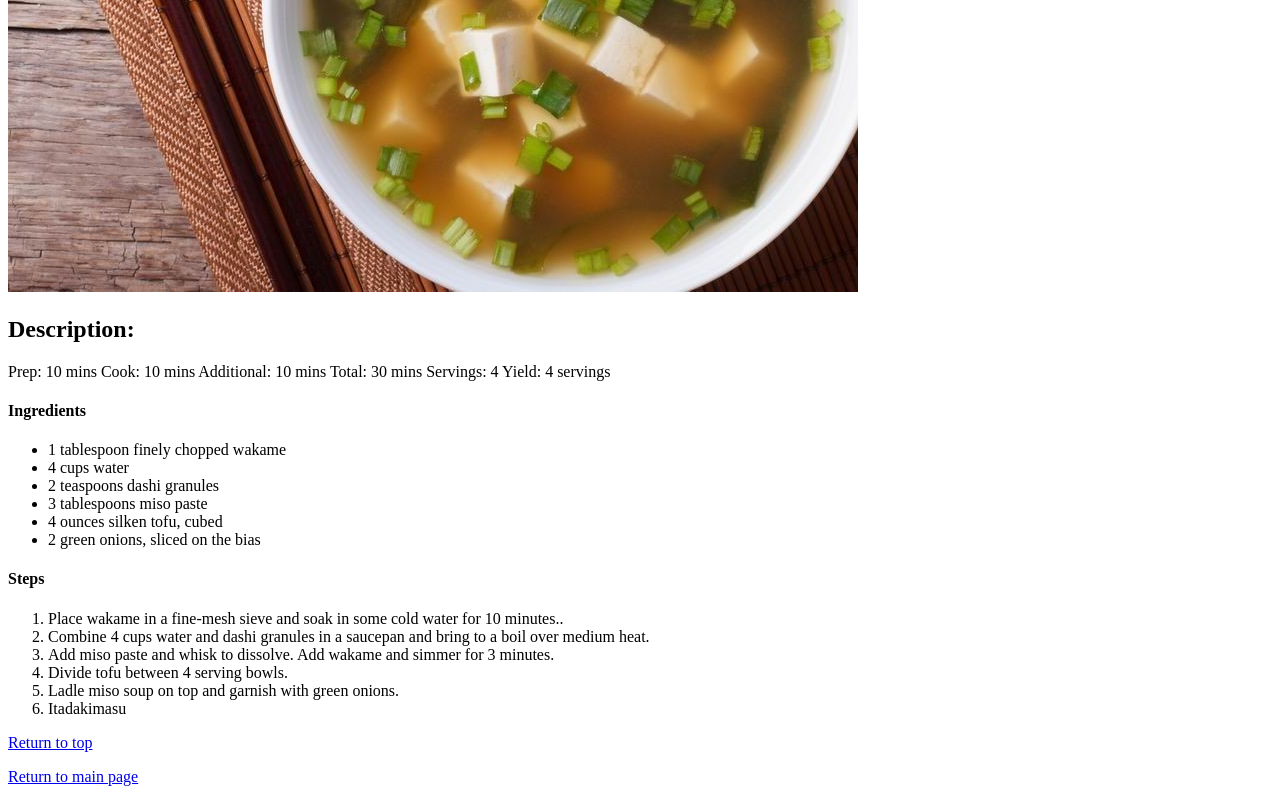
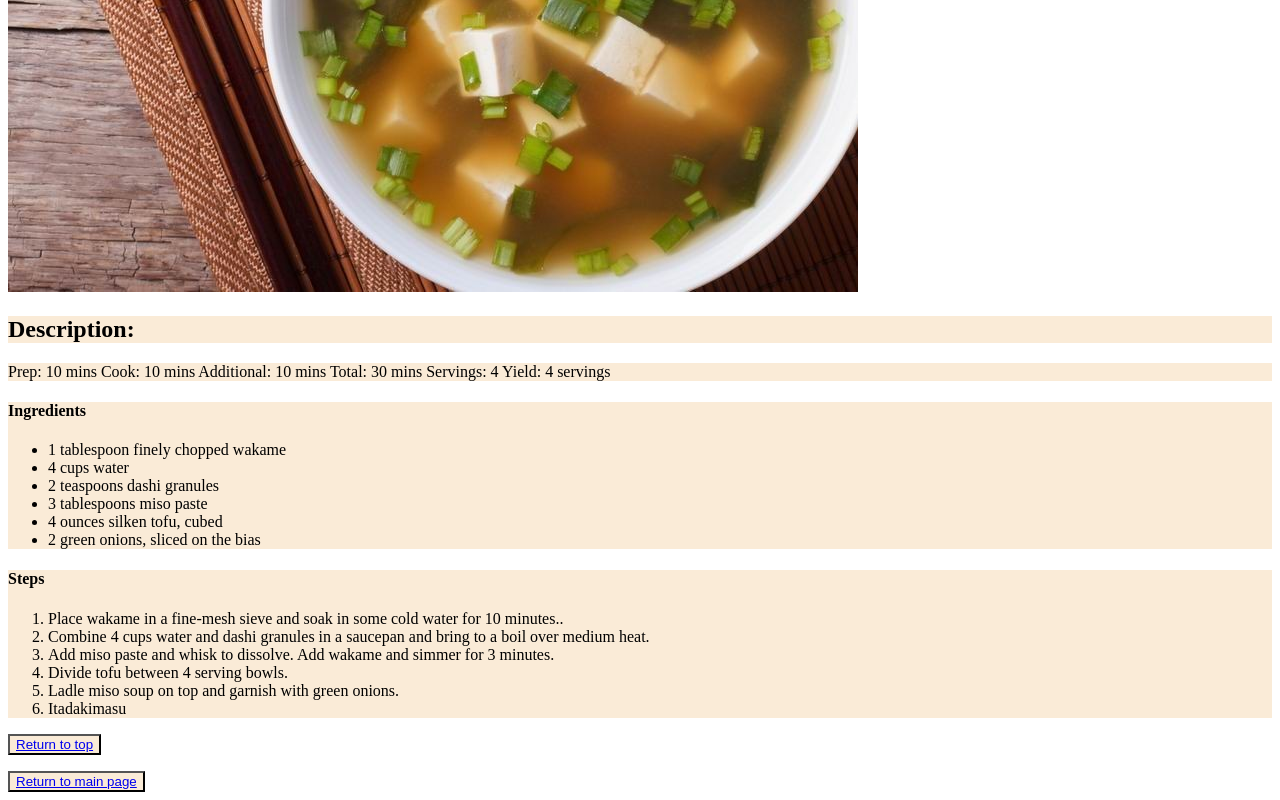
Before and after one commit to AlparslanAbdikoglu/TOP-portfolio, a plain HTML site: page Top_project/TOP/assignments/odin-reciepes/recepies/miso.html in a window 1280 px wide. Shown: the part 353-1153 px from the top of the page. Drawn offline with Linux system fonts and the light colour scheme.

Commit message:
added colors
colorfuk world

```diff
--- a/Top_project/TOP/assignments/odin-reciepes/recepies/miso.html
+++ b/Top_project/TOP/assignments/odin-reciepes/recepies/miso.html
@@ -4,6 +4,7 @@
     <meta charset="UTF-8">
     <meta http-equiv="X-UA-Compatible" content="IE=edge">
     <meta name="viewport" content="width=device-width, initial-scale=1.0">
+    <link rel="stylesheet" href="style.css">
     <title>Miso</title>
 </head>
 <body>
@@ -45,8 +46,8 @@
             </ol>
         </div>
 
-        <a href="#header">Return to top</a>
+        <button class="top"><a href="#header">Return to top</a></button>
     <p></p>
-        <a href="../index.html">Return to main page</a>
+        <button class="index"><a href="../index.html">Return to main page</a></button>
 </body>
 </html>
--- /dev/null
+++ b/Top_project/TOP/assignments/odin-reciepes/recepies/style.css
@@ -0,0 +1,27 @@
+/*Type selectors*/
+
+h1{
+    color: red;
+}
+h3{
+    color: blue;
+    background-color: bisque;
+}
+    div{
+        color: black;
+        background-color: antiquewhite;
+    }
+    p{
+        color: black;
+        background-color: antiquewhite;
+    }
+    h2 {
+        color: black;
+        background-color: antiquewhite;
+    }
+
+    /* recepie pages  group selectors*/
+    .index,.top{
+        background-color: antiquewhite;
+        color: black;
+    }
```
Also changed, not shown: Top_project/TOP/assignments/odin-reciepes/index.html (+6 -5 lines), Top_project/TOP/assignments/odin-reciepes/recepies/ramen.html (+3 -2 lines), Top_project/TOP/assignments/odin-reciepes/recepies/yakisoba.html (+3 -2 lines).
